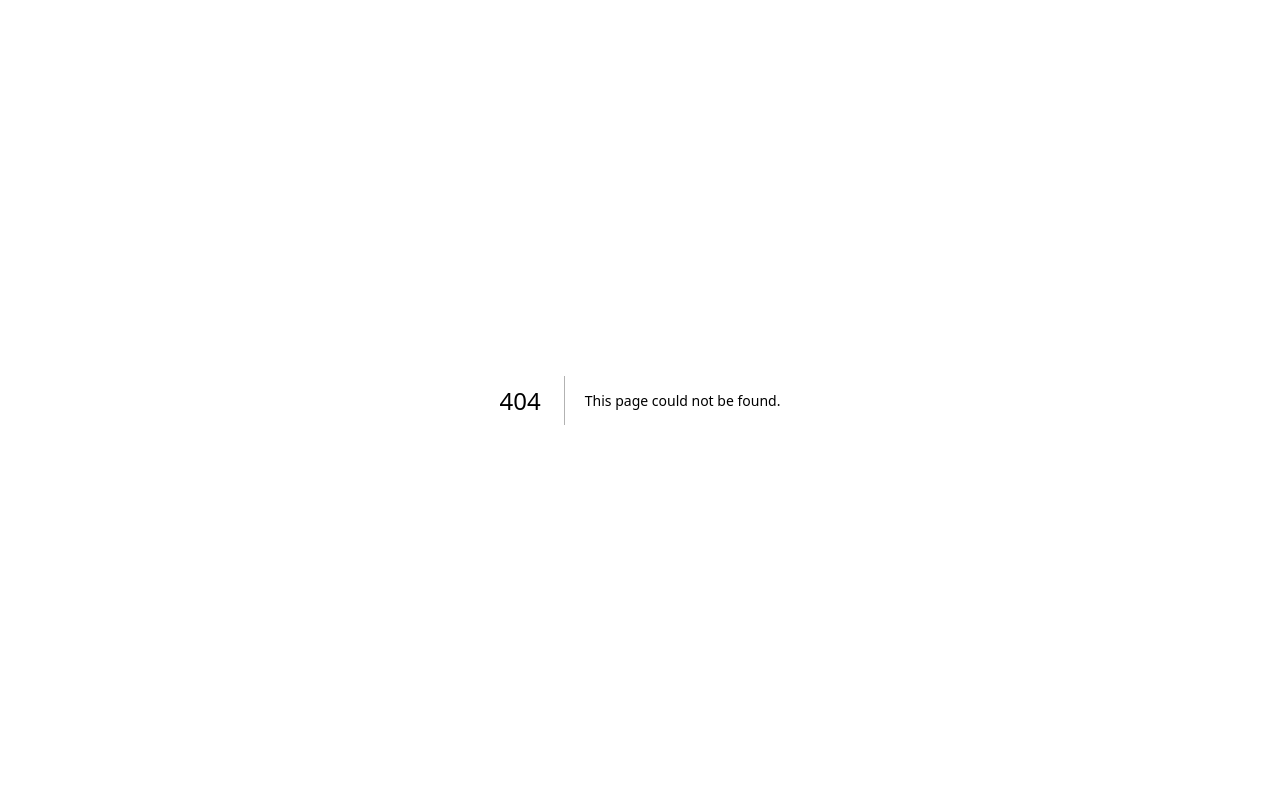
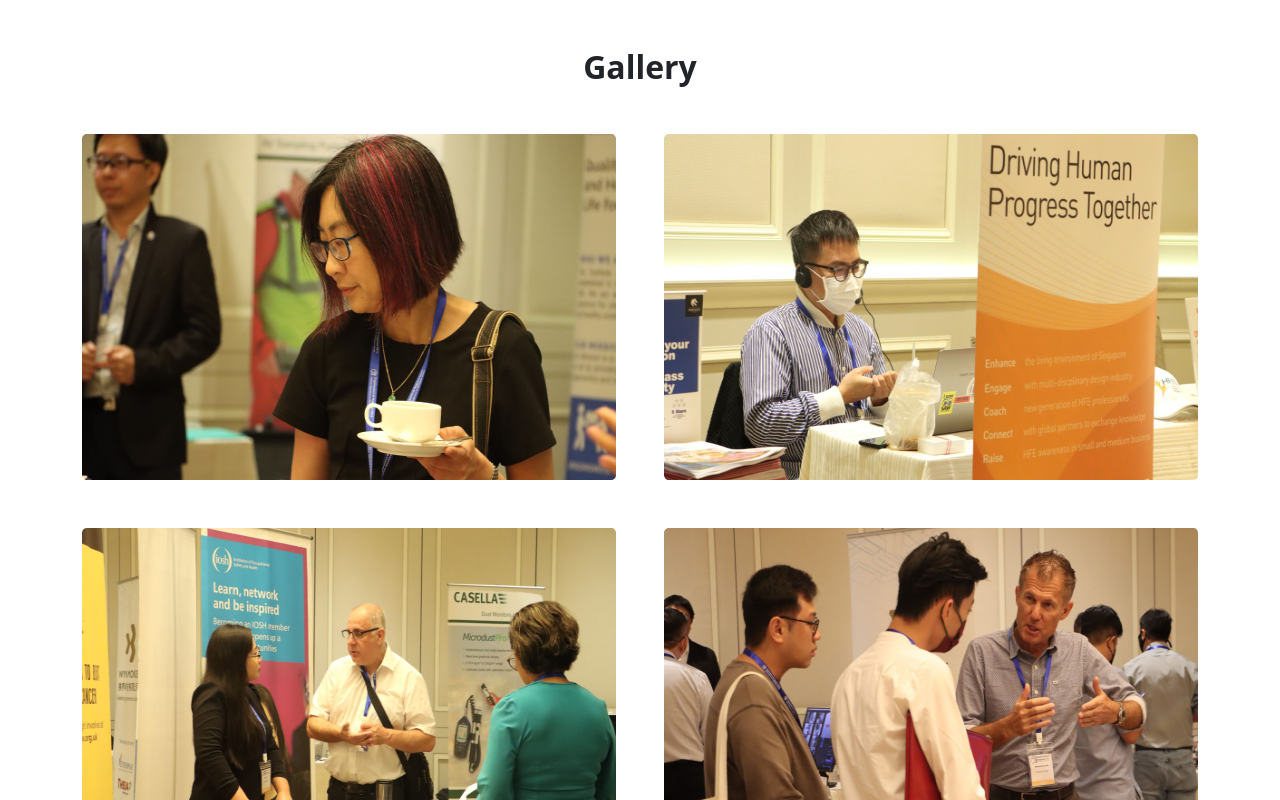
Before and after one commit to OpediaTech/Singapore, a Next.js app in the folder singapore/: page /GalleryPage in a window 1280 px wide. Before the commit this address had no page. Shown: the top 800 px of the page. Built offline with nearby package versions, Linux system fonts and the light colour scheme.

Commit message:
gallery page add

```diff
--- a/singapore/components/Accomodation/AccomodationCard.js
+++ b/singapore/components/Accomodation/AccomodationCard.js
@@ -1,6 +1,5 @@
 import React from "react";
 import Image from "next/image";
-import fullertone from "../../public/accomodation/fullertone.png";
 import { Button } from "react-bootstrap";
 
 const AccomodationCard = ({accomodation}) => {
--- /dev/null
+++ b/singapore/components/Gallery/Gallery.js
@@ -0,0 +1,56 @@
+import Image from 'next/image';
+import React from 'react';
+import { Container } from 'react-bootstrap';
+import gallery1 from '../../public/gallery/gallery1.png';
+import gallery2 from '../../public/gallery/gallery2.png';
+import gallery3 from '../../public/gallery/gallery3.png';
+import gallery4 from '../../public/gallery/gallery4.png';
+import gallery5 from '../../public/gallery/gallery5.png';
+import gallery6 from '../../public/gallery/gallery6.png';
+import gallery7 from '../../public/gallery/gallery7.png';
+import gallery8 from '../../public/gallery/gallery8.png';
+
+const Gallery = () => {
+    const galleryPhotoes = [
+        {
+            pic: gallery1
+        },
+        {
+            pic: gallery2
+        },
+        {
+            pic: gallery3
+        },
+        {
+            pic: gallery4
+        },
+        {
+            pic: gallery5
+        },
+        {
+            pic: gallery6
+        },
+        {
+            pic: gallery7
+        },
+        {
+            pic: gallery8
+        }
+    ]
+    return (
+        <Container>
+            <h2 className='fw-bold text-center my-5'>Gallery</h2>
+            <div className='row g-5 mb-5'>
+            {
+                galleryPhotoes.map((photo,index)=><div key={index}
+                className="col-12 col-lg-6">
+                    <Image className='w-100' src={photo.pic} alt="galleryImg"/>
+                </div>)
+            }
+            </div>
+
+        </Container>
+    );
+};
+
+export default Gallery;
--- /dev/null
+++ b/singapore/pages/GalleryPage.js
@@ -0,0 +1,12 @@
+import React from 'react';
+import Gallery from '../components/Gallery/Gallery';
+
+const GalleryPage = () => {
+    return (
+        <div>
+            <Gallery/>
+        </div>
+    );
+};
+
+export default GalleryPage;
```
